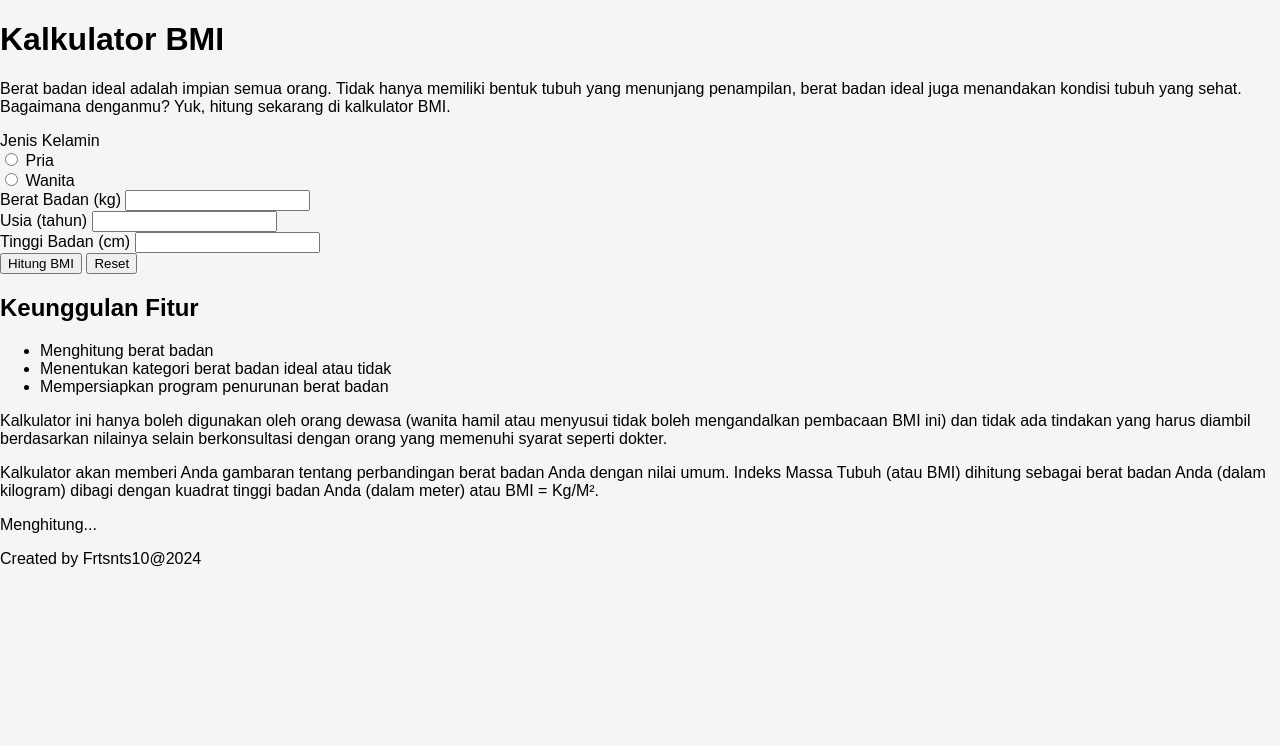
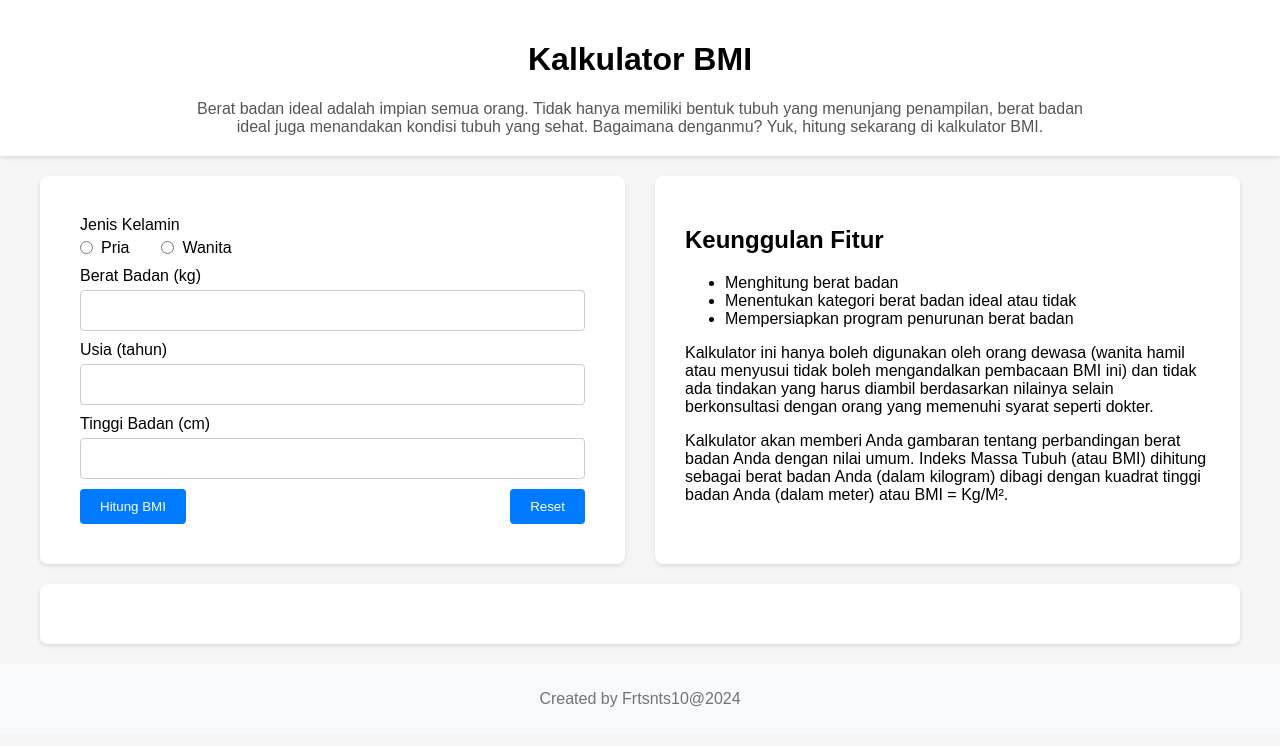
Before and after one commit to revou-fundamental-course/25-nov-24-Frtsnts10, a plain HTML site: page index.html in a window 1280 px wide. Drawn offline with Linux system fonts and the light colour scheme.

Commit message:
added styles

```diff
--- a/css/style.css
+++ b/css/style.css
@@ -4,3 +4,119 @@ body {
   padding: 0;
   background-color: #f5f5f5;
 }
+
+.main-header {
+  text-align: center;
+  margin: 0;
+  padding: 20px 0;
+  position: sticky;
+  top: 0;
+  background-color: #ffffff;
+  z-index: 1000;
+  box-shadow: 0 2px 4px rgba(0, 0, 0, 0.1);
+}
+
+.description {
+  max-width: 900px;
+  margin: 0 auto;
+  font-size: 16px;
+  color: #555;
+}
+
+.content-container,
+.results-container {
+  max-width: 1200px;
+  display: flex;
+  justify-content: space-between;
+  margin: 20px auto;
+  gap: 30px;
+}
+
+.form-section,
+.features-section {
+  width: 100%;
+  padding: 30px;
+  background: #ffffff;
+  border-radius: 8px;
+  box-shadow: 0 2px 4px rgba(0, 0, 0, 0.1);
+}
+
+.form-item {
+  margin: 10px;
+}
+
+.form-item label {
+  display: block;
+  margin-bottom: 5px;
+}
+
+.gender {
+  display: flex;
+  align-items: center;
+  gap: 2rem; /* Space between "Pria" and "Wanita" options */
+}
+
+.gender-radio {
+  display: flex;
+  align-items: center; /* Aligns radio button and text vertically */
+  gap: 0.5rem; /* Adds space between the radio button and text */
+}
+
+.gender-radio input {
+  margin: 0; /* Remove any default margin from radio buttons */
+}
+
+.gender-radio label {
+  margin: 0; /* Remove any default margin from the label */
+}
+
+
+.form-item input {
+  width: calc(
+    100% - 0px
+  ); /* Adjust width to include padding and avoid overflow */
+  padding: 12px; /* Ensure consistent padding inside inputs */
+  border: 1px solid #ccc;
+  border-radius: 4px;
+  box-sizing: border-box; /* Ensures padding is included in the element's width */
+}
+
+.form-button-container {
+  display: flex;
+  justify-content: space-between;
+  margin: 10px;
+}
+
+button {
+  padding: 10px 20px;
+  border: none;
+  border-radius: 4px;
+  background-color: #007bff;
+  color: white;
+  cursor: pointer;
+}
+
+button:hover {
+  background-color: #0056b3;
+}
+
+.results-section {
+  width: 100%;
+  margin: auto;
+  padding: 30px;
+  background: #ffffff;
+  border-radius: 8px;
+  box-shadow: 0 2px 4px rgba(0, 0, 0, 0.1);
+}
+
+.hidden {
+  display: none;
+}
+
+.footer {
+  text-align: center;
+  margin-top: 20px;
+  padding: 10px;
+  background-color: #f8f9fa;
+  color: #6c757d;
+}
```
